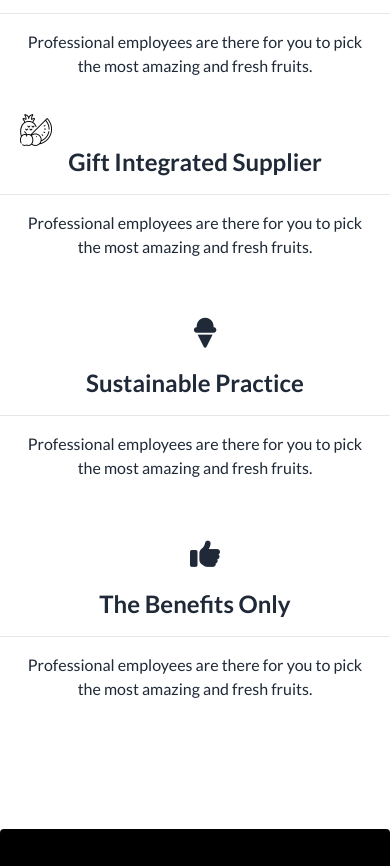
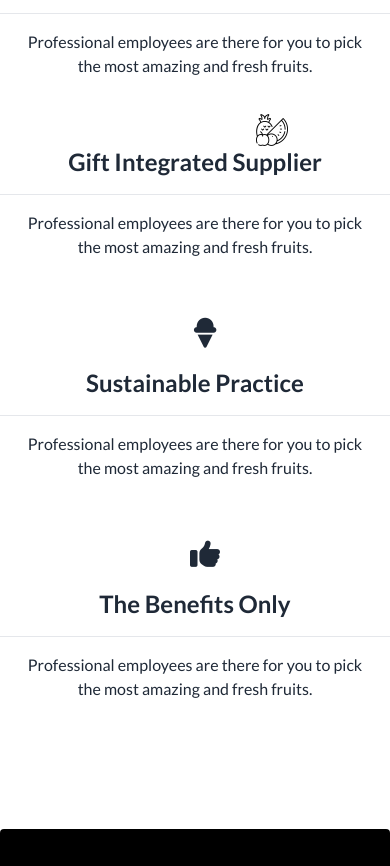
Before and after one commit to Mridul54/Fruit-Burst, a plain HTML site: page index.html in a window 390 px wide. Shown: the part 5088-5954 px from the top of the page. Drawn offline with nearby package versions, Linux system fonts and the light colour scheme.

```diff
--- a/index.html
+++ b/index.html
@@ -581,7 +581,7 @@
                 <h1 class="text-2xl font-extrabold mb-4">Gift Integrated Supplier</h1> <hr class="">
                 <p class="text-bas my-4">Professional employees are there for you to pick <br> the most amazing and fresh fruits.</p>
               </div>
-              <img class="h-8 w-8 mt-5 ml-5" src="./images/fruit.png" alt="">
+              <img class="h-8 w-8 mt-5 lg:ml-4 ml-64" src="./images/fruit.png" alt="">
             </div>
             <div class="lg:flex flex flex-col-reverse lg:flex-row justify-center">
               <div class="lg:text-end">
```
